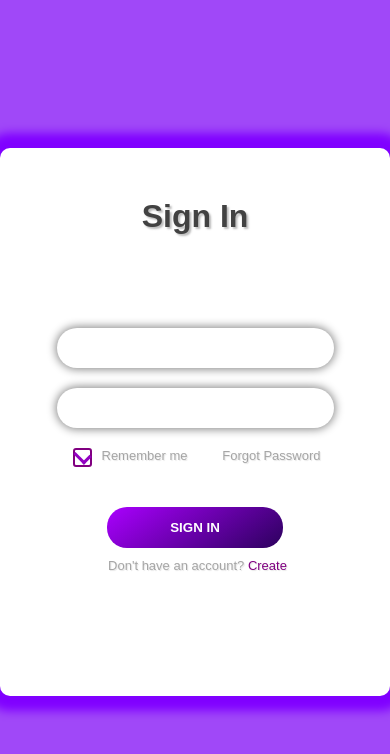
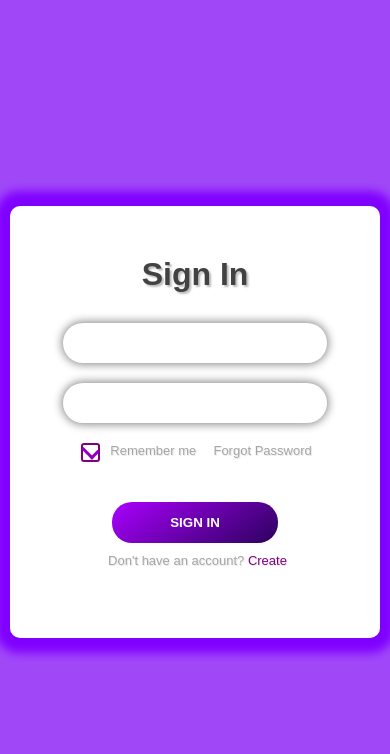
Before and after one commit to kevinsoares180/Card-Login, a plain HTML site: page index.html in a window 390 px wide. Drawn offline with Linux system fonts and the light colour scheme.

Commit message:
responsive changes

```diff
--- a/style.css
+++ b/style.css
@@ -14,18 +14,30 @@
   height: 100vh;
   width: 100vw;
 }
+
 .card {
-  height: 65vh;
-  width: 70vh;
+  width: 40%;
+  padding-bottom: 80px;
   background-color: white;
   border-radius: 10px;
   /* transition: 0.1s ease;*/
   box-shadow: 0px 0px 10px 15px rgb(128, 0, 255);
 }
+
+@media (max-width: 960px) {
+  .card {
+    width: 95%;
+    padding-bottom: 70px;
+
+    border-radius: 10px;
+    /* transition: 0.1s ease;*/
+    box-shadow: 0px 0px 10px 15px rgb(128, 0, 255);
+  }
+}
 .text-title {
   display: block;
   color: #424242;
-  margin: 50px 0 0px 0;
+  margin: 50px 0 20px 0;
   text-align: center;
   font-weight: 700;
   font-family: Arial, Helvetica, sans-serif;
@@ -95,7 +107,6 @@
   align-items: center;
   justify-content: center;
   width: 100%;
-  height: 50vh;
 }
 
 .sub-infos {
```
